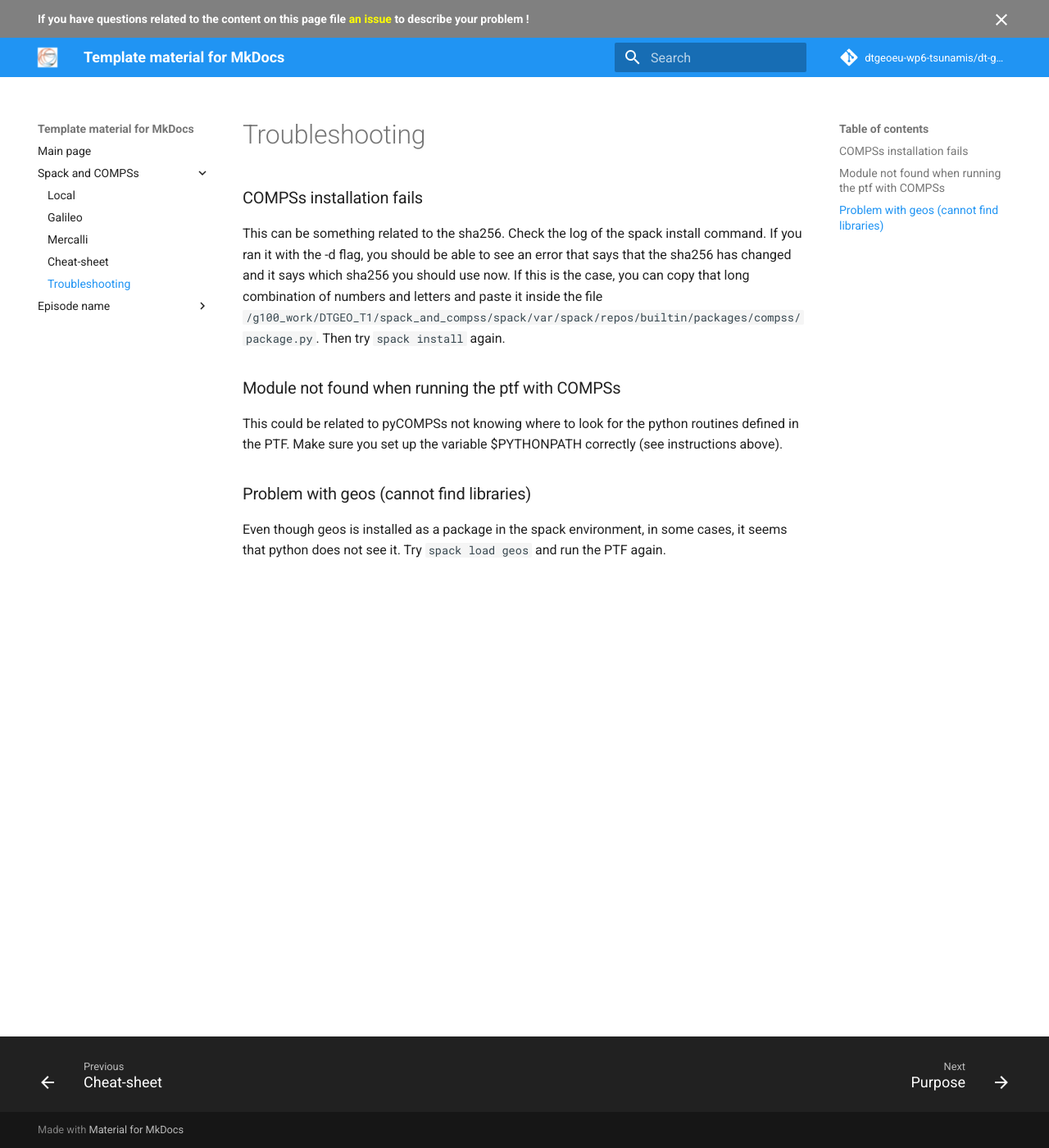
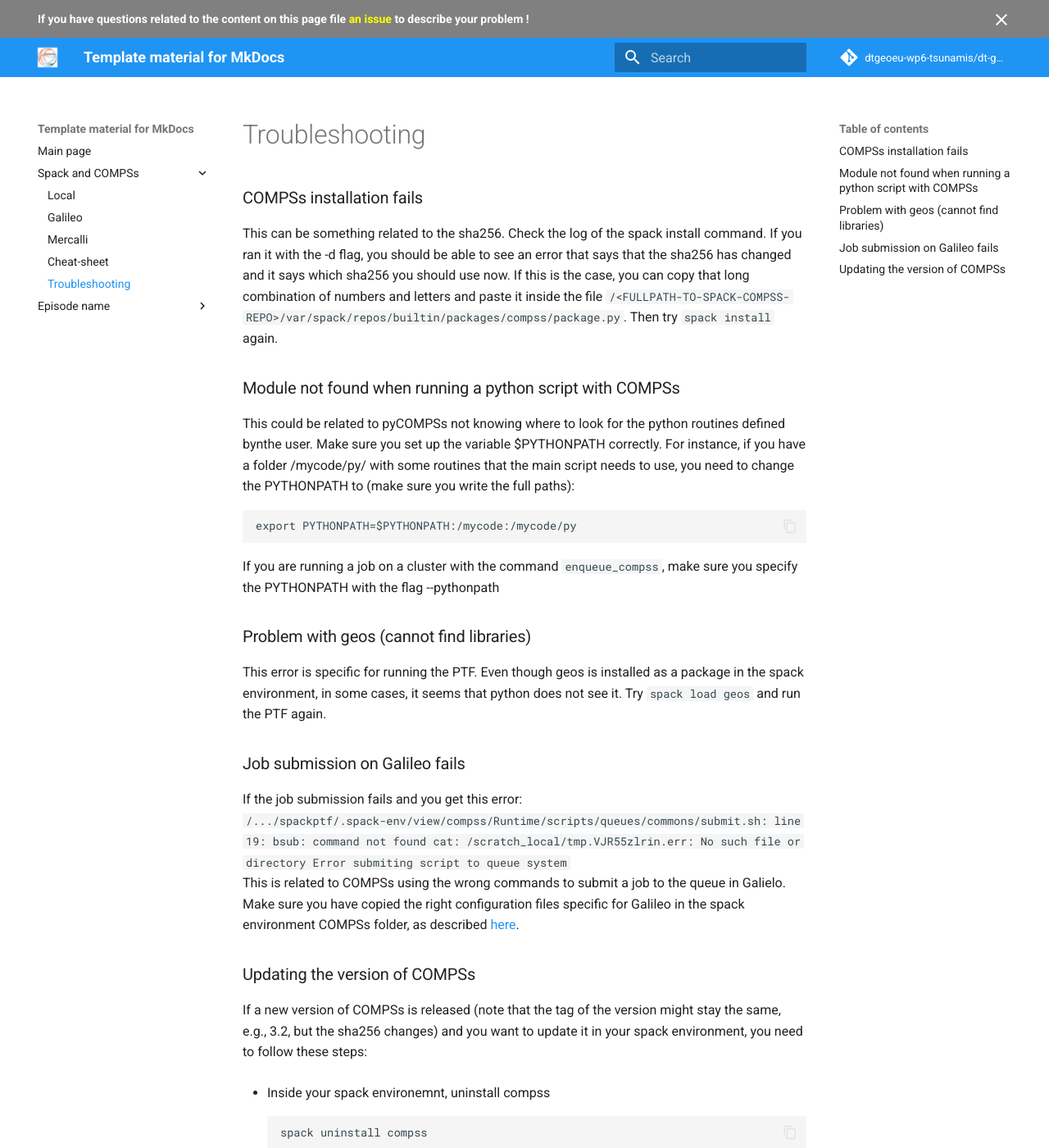
Before and after one commit to dtgeoeu-wp6-tsunamis/dt-geo-wp6-docs, an MkDocs documentation site: the page built from docs/spack-and-compss/troubleshooting.md, in a window 1280 px wide and 1400 px high. Shown: the whole window at 82% size. Built offline with MkDocs 1.6.1 and Material for MkDocs 9.7.7, drawn with Linux system fonts in a browser that asks for light colours; comment, search, counter and statistics services are not loaded; some of the changed text lies outside the part shown.

Commit message:
Update troubleshooting spack documentation

````diff
--- a/docs/spack-and-compss/troubleshooting.md
+++ b/docs/spack-and-compss/troubleshooting.md
@@ -1,10 +1,46 @@
 # Troubleshooting
 
 ### COMPSs installation fails
-This can be something related to the sha256. Check the log of the spack install command. If you ran it with the -d flag, you should be able to see an error that says that the sha256 has changed and it says which sha256 you should use now. If this is the case, you can copy that long combination of numbers and letters and paste it inside the file `/g100_work/DTGEO_T1/spack_and_compss/spack/var/spack/repos/builtin/packages/compss/package.py`. Then try `spack install` again.
+This can be something related to the sha256. Check the log of the spack install command. If you ran it with the -d flag, you should be able to see an error that says that the sha256 has changed and it says which sha256 you should use now. If this is the case, you can copy that long combination of numbers and letters and paste it inside the file `/<FULLPATH-TO-SPACK-COMPSS-REPO>/var/spack/repos/builtin/packages/compss/package.py`. Then try `spack install` again.
 
-### Module not found when running the ptf with COMPSs
-This could be related to pyCOMPSs not knowing where to look for the python routines defined in the PTF. Make sure you set up the variable $PYTHONPATH correctly (see instructions above).
+### Module not found when running a python script with COMPSs
+This could be related to pyCOMPSs not knowing where to look for the python routines defined bynthe user. Make sure you set up the variable $PYTHONPATH correctly. For instance, if you have a folder /mycode/py/ with some routines that the main script needs to use, you need to change the PYTHONPATH to (make sure you write the full paths):
+```
+export PYTHONPATH=$PYTHONPATH:/mycode:/mycode/py
+```
+If you are running a job on a cluster with the command `enqueue_compss`,  make sure you specify the PYTHONPATH with the flag --pythonpath
 
 ### Problem with geos (cannot find libraries)
-  Even though geos is installed as a package in the spack environment, in some cases, it seems that python does not see it. Try `spack load geos` and run the PTF again.
+  This error is specific for running the PTF. Even though geos is installed as a package in the spack environment, in some cases, it seems that python does not see it. Try `spack load geos` and run the PTF again.
+
+### Job submission on Galileo fails
+If the job submission fails and you get this error:
+`/.../spackptf/.spack-env/view/compss/Runtime/scripts/queues/commons/submit.sh: line 19: bsub: command not found
+cat: /scratch_local/tmp.VJR55zlrin.err: No such file or directory
+Error submiting script to queue system`
+This is related to COMPSs using the wrong commands to submit a job to the queue in Galielo. Make sure you have copied the right configuration files specific for Galileo in the spack environment COMPSs folder, as described [here](galileo.md).
+
+### Updating the version of COMPSs
+If a new version of COMPSs is released (note that the tag of the version might stay the same, e.g., 3.2, but the sha256 changes) and you want to update it in your spack environment, you need to follow these steps:
+
+- Inside your spack environemnt, uninstall compss
+```
+spack uninstall compss
+```
+
+- Clean the cache. This is needed otherwise spack will not fetch a new version of COMPSs because it sees that it has a version with the same tag (e.g., 3.2) in the cache
+```
+spack clean -m
+```
+
+- If you alread know the new sha256, then update it in the package.py file as exaplined [here](#compss-installation-fails). If not, you should still follow the next steps, from which you will get an error message during the spack install that will give you the new sha256.
+- Re-install compss and update the environment
+```
+spack add compss
+spack concretize
+spack -d install
+```
+
+It might be necessary to deactivate the environment and activate it again, before using it.
+If you had some python pacakages installed with py-pip, it might also be necessary to re-install them. You can check with `pip list` if they are sill there or not.
+If you are using Spack+COMPSs on a supercomputer, now that a new version of COMPSs is installed, the configuration files for running jobs with COMPSs are back to being the default ones and not anymore the ones specific for that supercomputer (e.g. Galileo). Therefore, you need to copy the configuration files again following the instructions [here](galileo.md)
````
